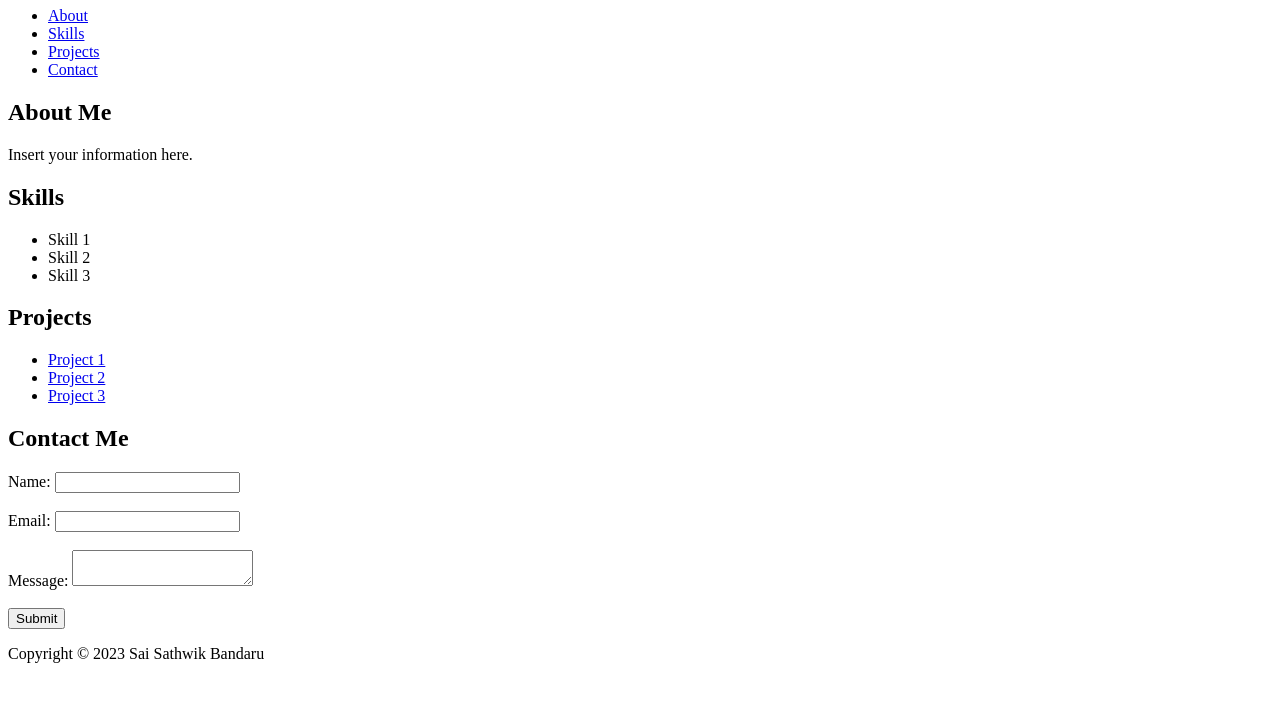
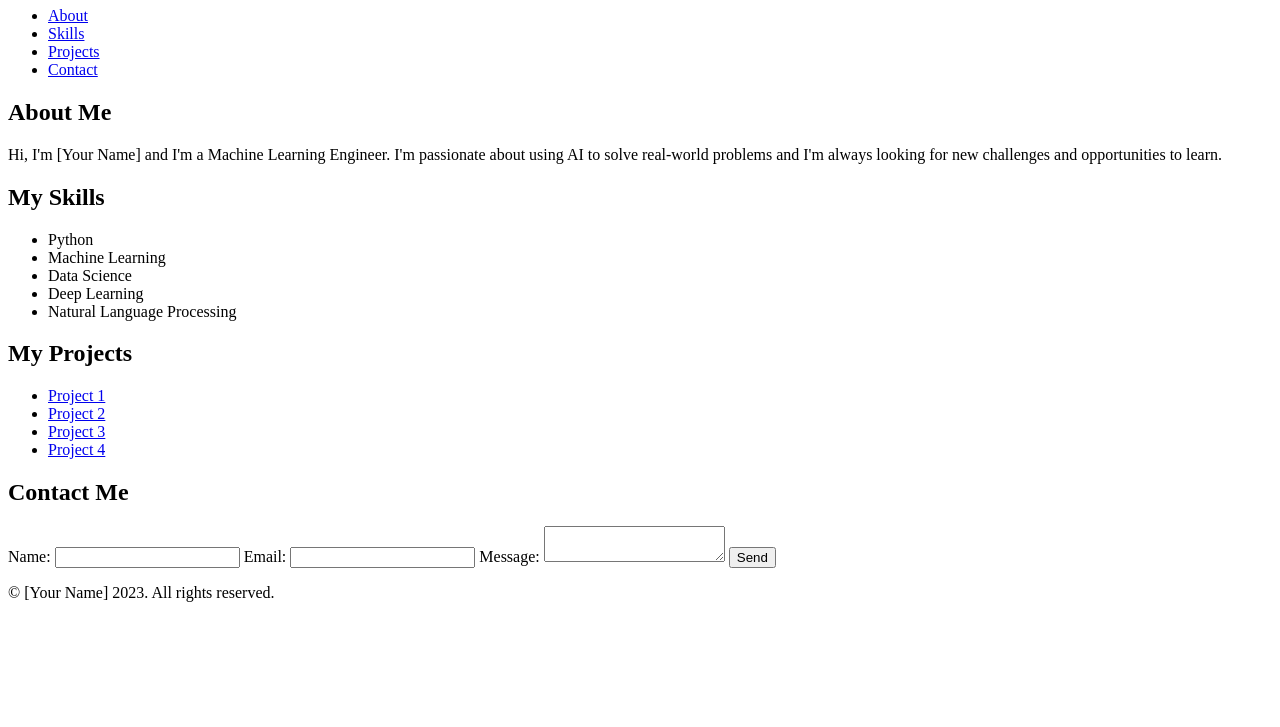
Before and after one commit to Sathwik6431/Sai-Sathwik, a plain HTML site: page index.html in a window 1280 px wide. Shown: the part 73-800 px from the top of the page. Drawn offline with Linux system fonts and the light colour scheme.

Commit message:
Update index.html

```diff
--- a/index.html
+++ b/index.html
@@ -2,10 +2,11 @@
 <html>
 <head>
 	<title>My Personal Website</title>
+	<link rel="stylesheet" type="text/css" href="style.css">
 </head>
 <body>
 	<header>
-		<h1>Sai Sathwik Bandaru</h1>
+		<h1>My Personal Website</h1>
 		<nav>
 			<ul>
 				<li><a href="#about">About</a></li>
@@ -18,39 +19,42 @@
 	<main>
 		<section id="about">
 			<h2>About Me</h2>
-			<p>Insert your information here.</p>
+			<p>Hi, I'm [Your Name] and I'm a Machine Learning Engineer. I'm passionate about using AI to solve real-world problems and I'm always looking for new challenges and opportunities to learn.</p>
 		</section>
 		<section id="skills">
-			<h2>Skills</h2>
+			<h2>My Skills</h2>
 			<ul>
-				<li>Skill 1</li>
-				<li>Skill 2</li>
-				<li>Skill 3</li>
+				<li>Python</li>
+				<li>Machine Learning</li>
+				<li>Data Science</li>
+				<li>Deep Learning</li>
+				<li>Natural Language Processing</li>
 			</ul>
 		</section>
 		<section id="projects">
-			<h2>Projects</h2>
+			<h2>My Projects</h2>
 			<ul>
 				<li><a href="#">Project 1</a></li>
 				<li><a href="#">Project 2</a></li>
 				<li><a href="#">Project 3</a></li>
+				<li><a href="#">Project 4</a></li>
 			</ul>
 		</section>
 		<section id="contact">
 			<h2>Contact Me</h2>
-			<form>
+			<form action="#" method="post">
 				<label for="name">Name:</label>
-				<input type="text" id="name" name="name"><br><br>
+				<input type="text" id="name" name="name">
 				<label for="email">Email:</label>
-				<input type="email" id="email" name="email"><br><br>
+				<input type="email" id="email" name="email">
 				<label for="message">Message:</label>
-				<textarea id="message" name="message"></textarea><br><br>
-				<input type="submit" value="Submit">
+				<textarea id="message" name="message"></textarea>
+				<input type="submit" value="Send">
 			</form>
 		</section>
 	</main>
 	<footer>
-		<p>Copyright &copy; 2023 Sai Sathwik Bandaru</p>
+		<p>&copy; [Your Name] 2023. All rights reserved.</p>
 	</footer>
 </body>
 </html>
```
